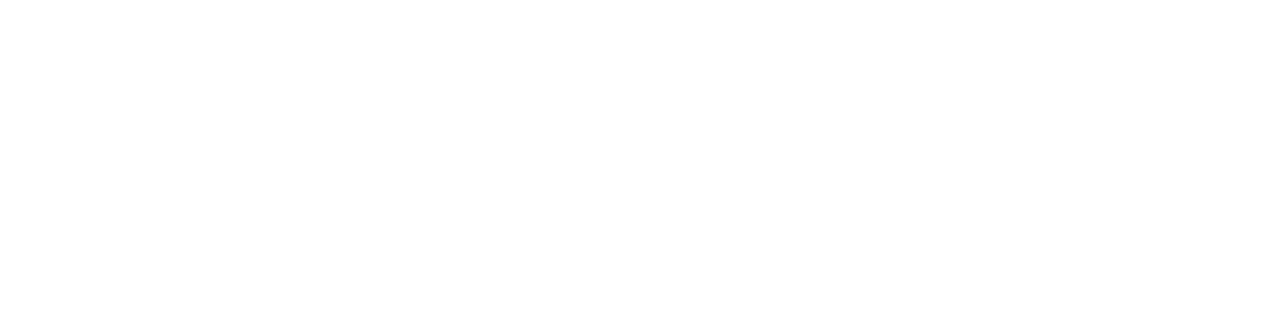
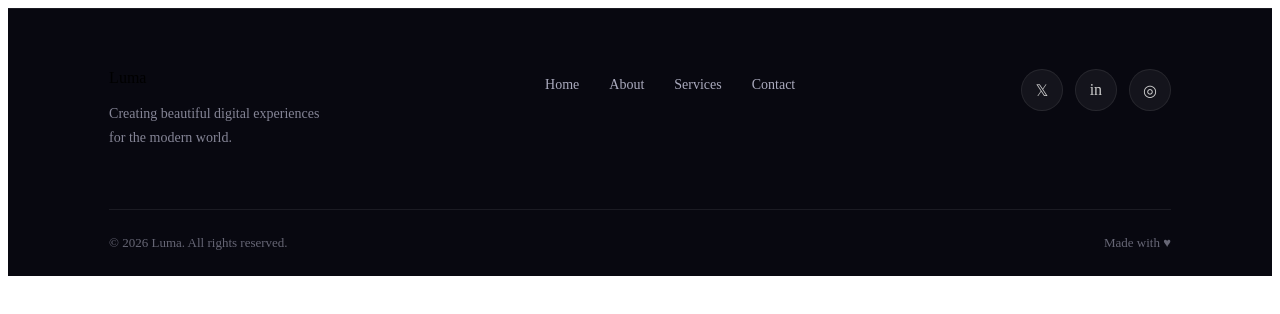
Before and after one commit to muzaib09/Landing-Page, a plain HTML site: page index.html in a window 1280 px wide. Drawn offline with Linux system fonts and the light colour scheme.

Commit message:
Footer created

```diff
--- a/index.html
+++ b/index.html
@@ -4,8 +4,37 @@
     <meta charset="UTF-8">
     <meta name="viewport" content="width=device-width, initial-scale=1.0">
     <title>Document</title>
+    <link rel="stylesheet" href="style.css">
 </head>
 <body>
+    <footer class="footer">
+  <div class="footer-content">
+    <div class="footer-brand">
+      <div class="logo">Luma</div>
+      <p>
+        Creating beautiful digital experiences<br />
+        for the modern world.
+      </p>
+    </div>
 
+    <div class="footer-links">
+      <a href="#home">Home</a>
+      <a href="#about">About</a>
+      <a href="#services">Services</a>
+      <a href="#contact">Contact</a>
+    </div>
+
+    <div class="footer-socials">
+      <a href="#">𝕏</a>
+      <a href="#">in</a>
+      <a href="#">◎</a>
+    </div>
+  </div>
+
+  <div class="footer-bottom">
+    <span>© 2026 Luma. All rights reserved.</span>
+    <span>Made with ♥</span>
+  </div>
+</footer>
 </body>
 </html>
--- /dev/null
+++ b/style.css
@@ -0,0 +1,104 @@
+.footer {
+  padding: 60px 8% 25px;
+  background: #080810;
+  border-top: 1px solid rgba(255, 255, 255, 0.08);
+}
+
+.footer-content {
+  display: flex;
+  justify-content: space-between;
+  align-items: flex-start;
+  gap: 40px;
+  padding-bottom: 45px;
+}
+
+.footer-brand p {
+  margin-top: 15px;
+  color: #858596;
+  line-height: 1.7;
+  font-size: 14px;
+}
+
+.footer-links {
+  display: flex;
+  gap: 30px;
+  padding-top: 8px;
+}
+
+.footer-links a {
+  color: #aaaabd;
+  text-decoration: none;
+  font-size: 14px;
+  transition: 0.3s;
+}
+
+.footer-links a:hover {
+  color: #a78bfa;
+}
+
+.footer-socials {
+  display: flex;
+  gap: 12px;
+}
+
+.footer-socials a {
+  width: 40px;
+  height: 40px;
+  display: flex;
+  align-items: center;
+  justify-content: center;
+  border-radius: 50%;
+  color: #ccc;
+  text-decoration: none;
+  background: rgba(255, 255, 255, 0.05);
+  border: 1px solid rgba(255, 255, 255, 0.08);
+  transition: 0.3s;
+}
+
+.footer-socials a:hover {
+  color: #fff;
+  background: #8b5cf6;
+  transform: translateY(-3px);
+}
+
+.footer-bottom {
+  padding-top: 25px;
+  border-top: 1px solid rgba(255, 255, 255, 0.08);
+  display: flex;
+  justify-content: space-between;
+  color: #666675;
+  font-size: 13px;
+}
+
+/* Responsive */
+@media (max-width: 768px) {
+  .nav-links {
+    display: none;
+  }
+
+  .navbar {
+    padding: 0 5%;
+  }
+
+  .hero {
+    min-height: calc(100vh - 80px);
+  }
+
+  .hero h1 {
+    letter-spacing: -2px;
+  }
+
+  .footer-content {
+    flex-direction: column;
+  }
+
+  .footer-links {
+    flex-wrap: wrap;
+    gap: 20px;
+  }
+
+  .footer-bottom {
+    flex-direction: column;
+    gap: 10px;
+  }
+}
```
